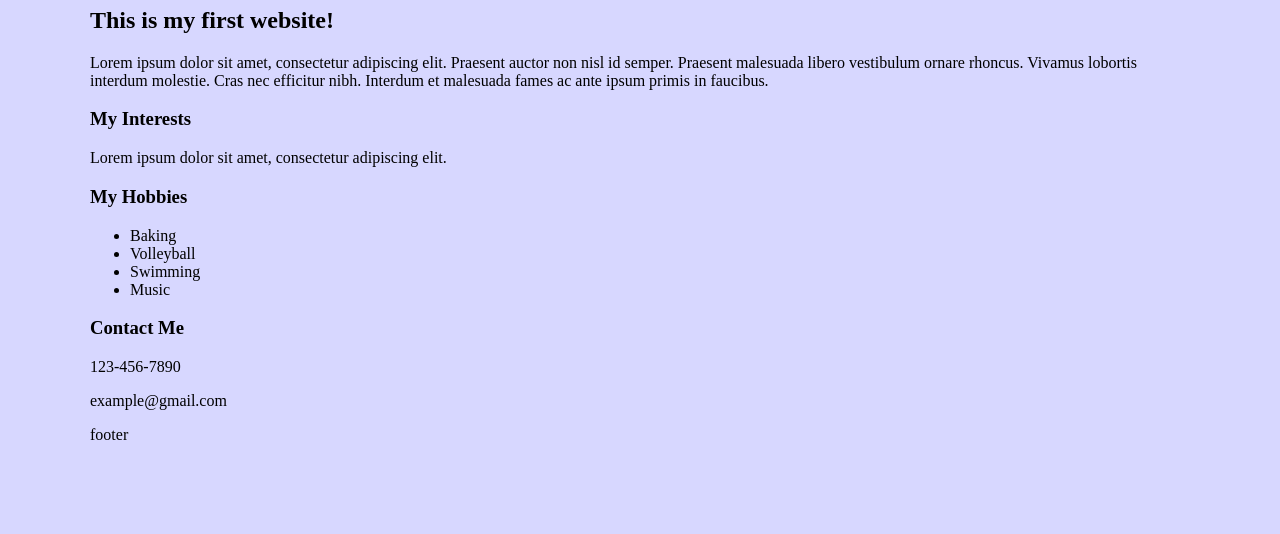
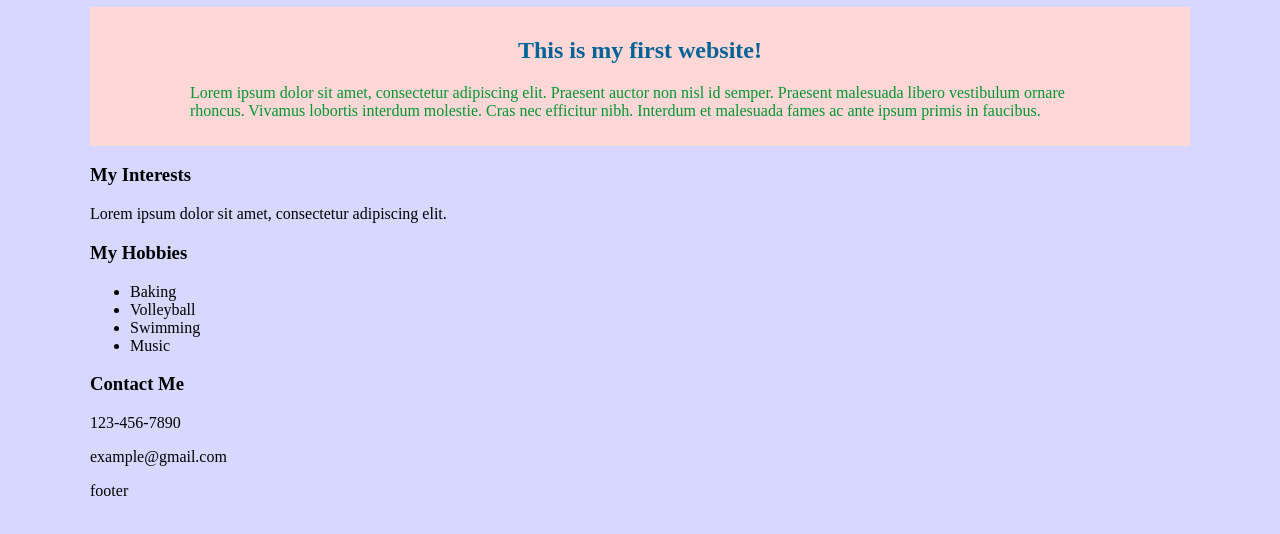
Before and after one commit to averyj123/averyj-websites, a plain HTML site: page index.html in a window 1280 px wide. Shown: the part 60-594 px from the top of the page. Drawn offline with Linux system fonts and the light colour scheme.

Commit message:
Update index.html

```diff
--- a/index.html
+++ b/index.html
@@ -18,6 +18,17 @@
                 text-align: center;
                 font-weight: normal;
                 color: rgb(0,150,175);
+            }
+            section{
+                background: rgb(255,215,215);
+                padding: 10px 100px;
+            }
+            section h2{
+                text-align: center;
+                color: rgb(0, 100, 150);
+            }
+            section p{
+                color: rgb(0, 150, 50)
             }
         </style>
     </head>
```
